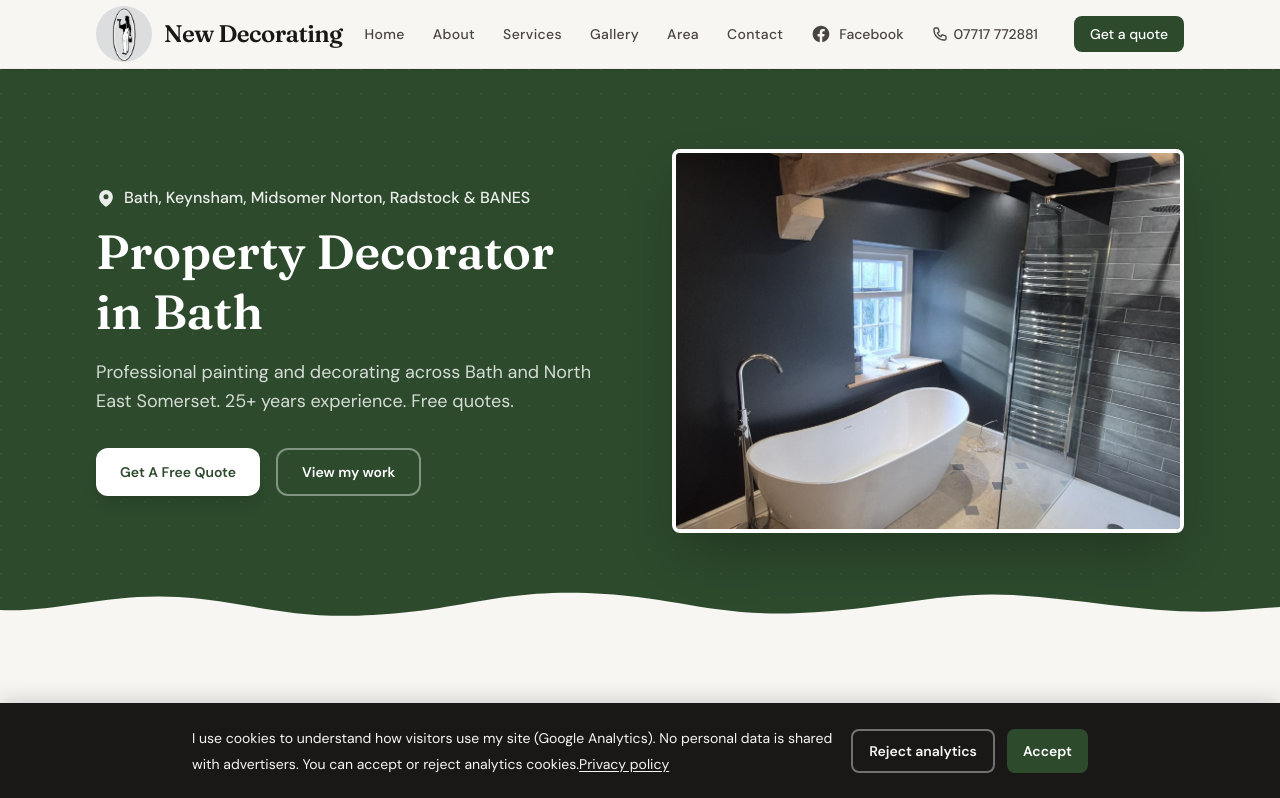
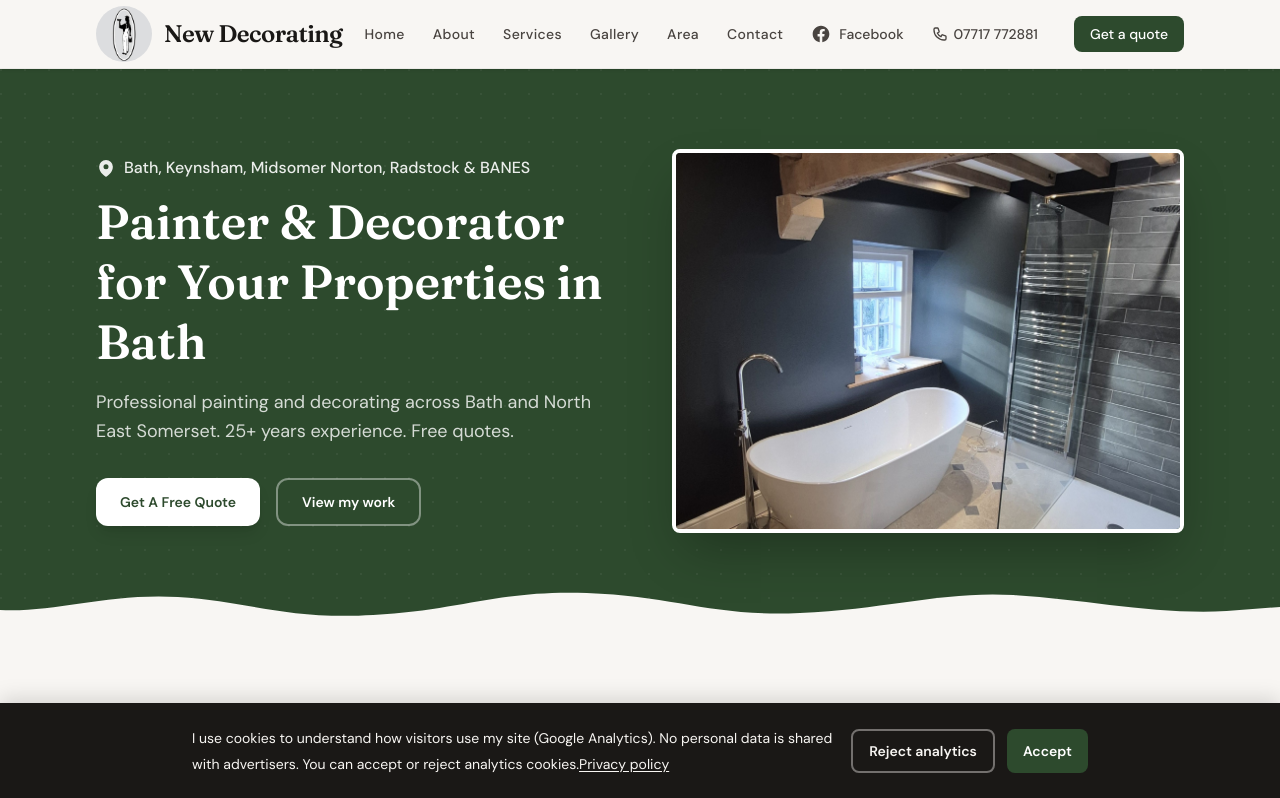
Before and after one commit to rkelsey1976/new-decorating, a Next.js app in the folder website/: page / in a window 1280 px wide. Shown: the top 798 px of the page. Built offline with nearby package versions, Linux system fonts and the light colour scheme.

Commit message:
Update main H1 to include properties: Painter & Decorator for Your Properties in Bath
Co-authored-by: Cursor <cursoragent@cursor.com>

```diff
--- a/website/app/page.tsx
+++ b/website/app/page.tsx
@@ -126,10 +126,10 @@ export default function Home() {
       />
       <PageHero
         locationLine="Bath, Keynsham, Midsomer Norton, Radstock & BANES"
-        title="Property Decorator in Bath"
+        title="Painter & Decorator for Your Properties in Bath"
         subtitle="Professional painting and decorating across Bath and North East Somerset. 25+ years experience. Free quotes."
         image="/hero-home.jpg"
-        imageAlt="Property decorator in Bath — New Decorating"
+        imageAlt="Painter and decorator for your properties in Bath — New Decorating"
       >
         <div className="mt-8 flex flex-col sm:flex-row gap-4">
           <Link
```
